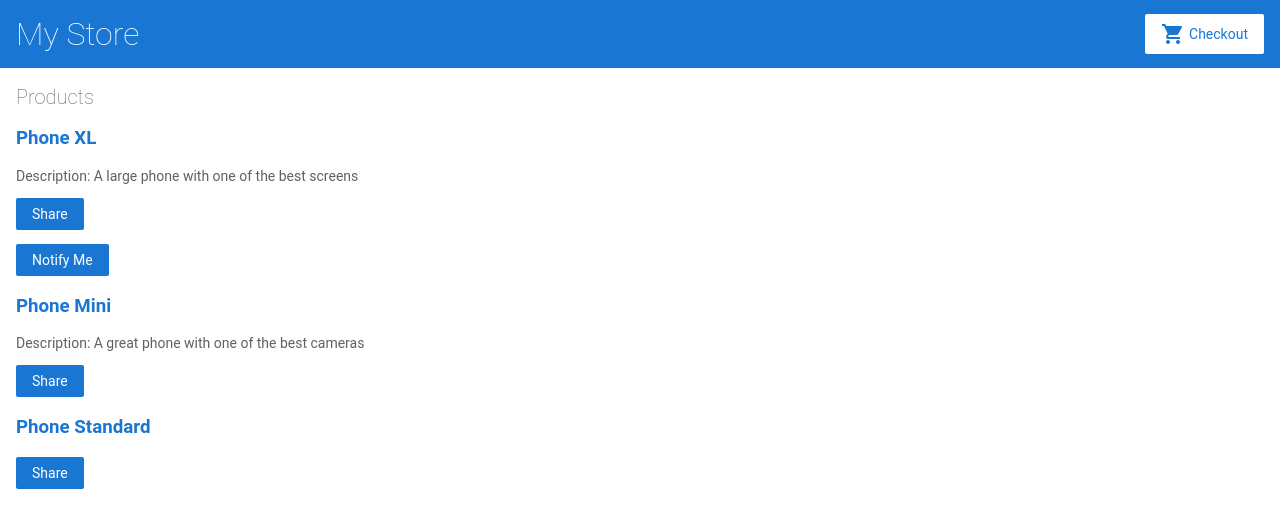
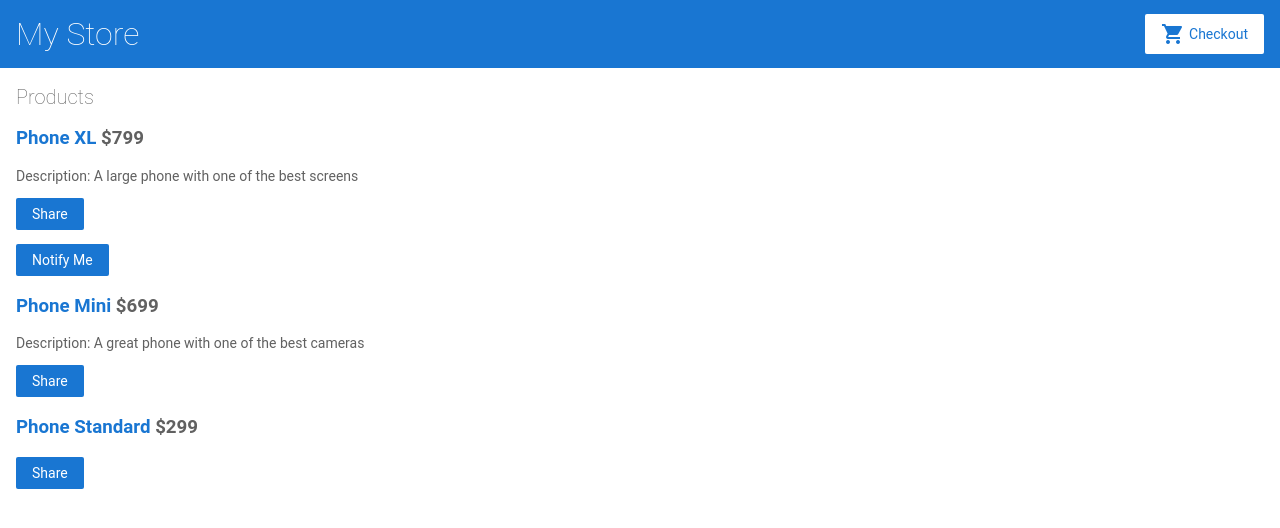
Before and after one commit to borisBelloc/Moocs_Tutorials, an Angular app in the folder Angular/myFirstApp/: page / in a window 1280 px wide. Shown: the top 528 px of the page. Built offline with nearby package versions, Linux system fonts and the light colour scheme.

Commit message:
minor change

```diff
--- a/Angular/myFirstApp/src/app/product-list/product-list.component.html
+++ b/Angular/myFirstApp/src/app/product-list/product-list.component.html
@@ -1,22 +1,16 @@
 <h2>Products</h2>
 
-
 <div *ngFor="let product of products">
-
   <h3>
-    <a [title]="product.name + ' details'">
-      {{ product.name }}
-    </a>
+    <a [title]="product.name + ' details'"> {{ product.name }} </a>
+    <span> ${{ product.price }} </span>
   </h3>
 
-  <p *ngIf="product.description">
-    Description: {{ product.description }}
-  </p>
+  <p *ngIf="product.description">Description: {{ product.description }}</p>
 
   <button (click)="share()">
     Share
   </button>
-
 
   <!-- [product]="product" : -->
   <!-- Pass the current product as input to the component using property binding -->
@@ -24,5 +18,4 @@
   <!-- bind the app-product-alerts component (which is what displays the "Notify Me" button) to the onNotify() method of the product list component -->
   <app-product-alerts [product]="product" (notify)="onNotify()">
   </app-product-alerts>
-
 </div>
--- a/Angular/myFirstApp/src/app/product-list/product-list.component.ts
+++ b/Angular/myFirstApp/src/app/product-list/product-list.component.ts
@@ -17,5 +17,4 @@ export class ProductListComponent {
   onNotify() {
     window.alert('You will be notified when the product goes on sale');
   }
-
 }
```
